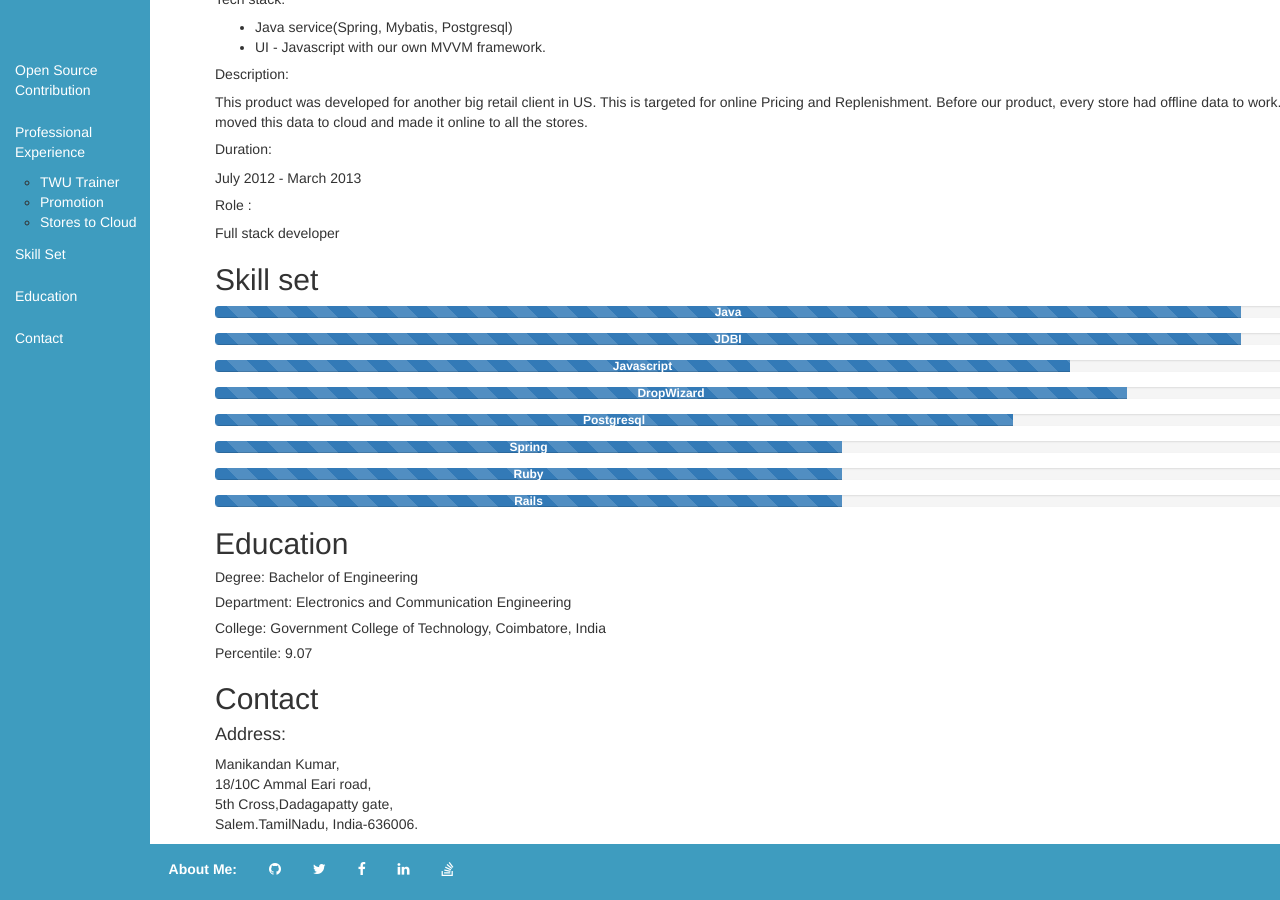
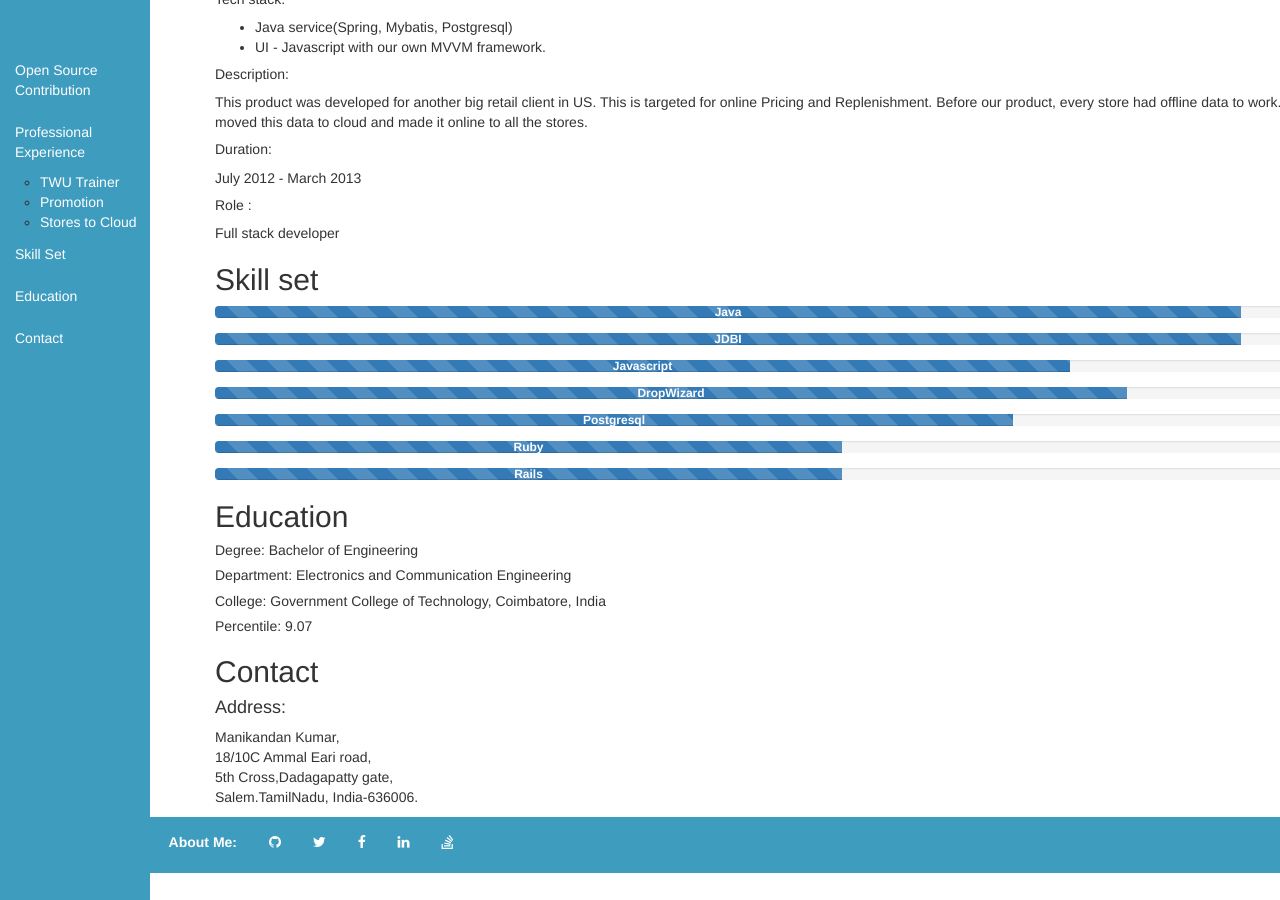
Before and after one commit to Manikandan-K/manikandan-k.github.io, a Jekyll site: the page built from resume/index.md, in a window 1280 px wide and 900 px high, scrolled down 1048 px. Built offline with Jekyll 4.4.1, drawn with Linux system fonts in a browser that asks for light colours; nearby versions of some CDN libraries.

Commit message:
Revert "Update spring in skill set"
This reverts commit 3e180cbf01f2699f4c807bc5521dedda09d0c2b5.

```diff
--- a/_includes/skill_set.html
+++ b/_includes/skill_set.html
@@ -31,12 +31,6 @@
 <div class="progress">
      <div class="progress-bar progress-bar-striped active" role="progressbar"
                aria-valuenow="60" aria-valuemin="0" aria-valuemax="100" style="width: 55%;">
-         <strong> Spring </strong>
-     </div>
-</div>
-<div class="progress">
-     <div class="progress-bar progress-bar-striped active" role="progressbar"
-               aria-valuenow="60" aria-valuemin="0" aria-valuemax="100" style="width: 55%;">
          <strong> Ruby </strong>
      </div>
 </div>
```
